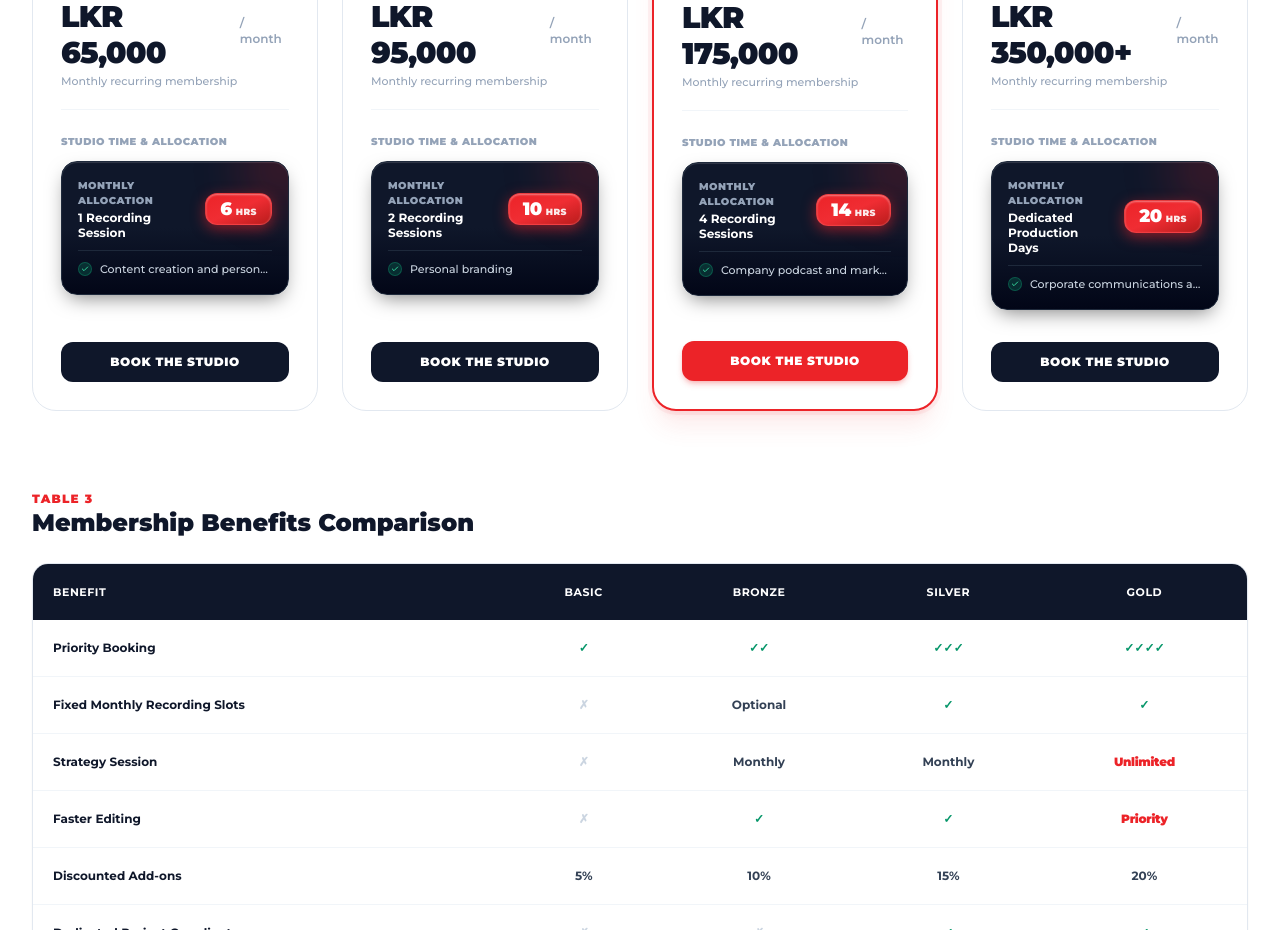
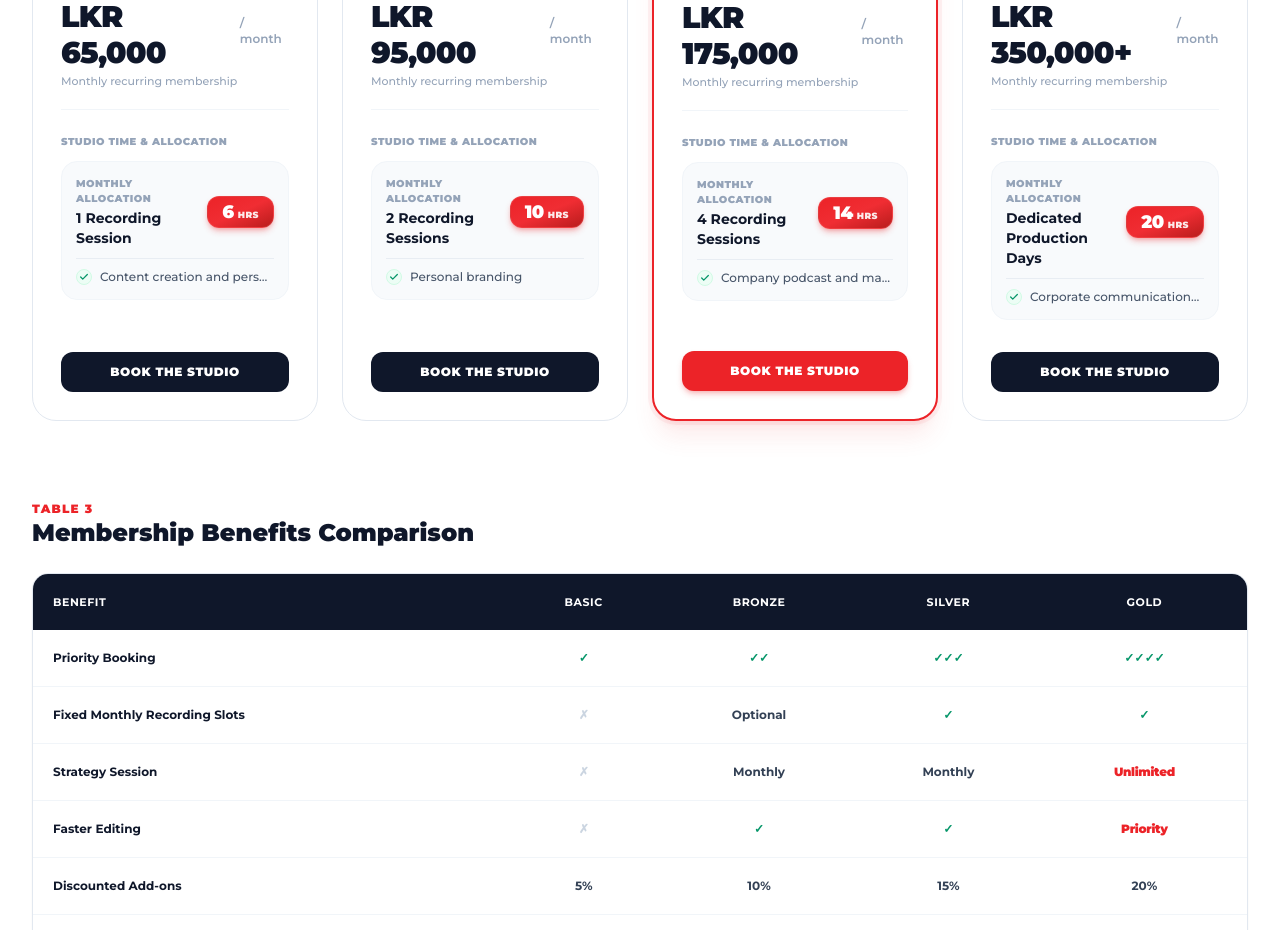
Before and after one commit to SanudaDe/mediawize, a Next.js app: page /pricing in a window 1280 px wide. Shown: the part 1480-2410 px from the top of the page. Built offline with nearby package versions, Linux system fonts and the light colour scheme.

Commit message:
padding edit

```diff
--- a/app/pricing/page.tsx
+++ b/app/pricing/page.tsx
@@ -253,37 +253,34 @@ export default function StudioPackagesPage() {
                       </span>
                     </div>
 
-                    {/* 3D Visual Studio Time & Allocation (NO CLOCK) */}
+                    {/* Studio Time & Allocation on clean light card style */}
                     <div className="space-y-3 mb-8">
                       <span className="text-[10px] font-black uppercase tracking-wider text-slate-400 block">
                         Studio Time & Allocation
                       </span>
 
-                      <div className="p-4 rounded-2xl bg-gradient-to-b from-slate-900 via-slate-900 to-slate-950 text-white border border-slate-800 shadow-[0_8px_20px_-6px_rgba(0,0,0,0.5),inset_0_1px_1px_rgba(255,255,255,0.15)] relative overflow-hidden">
-                        {/* 3D ambient glow */}
-                        <div className="absolute -top-8 -right-8 w-20 h-20 bg-brand-red/20 rounded-full blur-xl pointer-events-none" />
-
-                        <div className="relative z-10 flex items-center justify-between gap-3 mb-2.5">
+                      <div className="p-3.5 rounded-2xl bg-slate-50 border border-slate-100">
+                        <div className="flex items-center justify-between gap-3 mb-2.5">
                           <div>
                             <span className="text-[10px] font-black uppercase tracking-wider text-slate-400 block mb-0.5">
                               Monthly Allocation
                             </span>
-                            <span className="text-xs font-bold text-white block leading-tight">
+                            <span className="text-xs sm:text-sm font-bold text-slate-900 block leading-tight">
                               {sub.sessionCount}
                             </span>
                           </div>
 
                           {/* 3D Embossed Hours Tag */}
-                          <div className="shrink-0 px-3.5 py-1.5 rounded-xl bg-gradient-to-br from-brand-red via-[#f02d33] to-[#b91c1c] text-white shadow-[0_4px_14px_rgba(236,35,40,0.55),inset_0_1px_2px_rgba(255,255,255,0.4)] border border-red-400/30 flex items-baseline gap-1 text-center font-black">
+                          <div className="shrink-0 px-3.5 py-1.5 rounded-xl bg-gradient-to-br from-brand-red via-[#f02d33] to-[#b91c1c] text-white shadow-md shadow-brand-red/30 border border-red-400/30 flex items-baseline gap-1 text-center font-black">
                             <span className="text-lg leading-none tracking-tight">{sub.hoursBadge}</span>
                             <span className="text-[9px] uppercase tracking-wider opacity-90 font-black">HRS</span>
                           </div>
                         </div>
 
                         {sub.idealUseCase && (
-                          <div className="relative z-10 pt-2.5 border-t border-slate-800 flex items-center gap-2 text-[11px] text-slate-300 font-medium">
-                            <div className="w-3.5 h-3.5 rounded-full bg-emerald-500/20 text-emerald-400 flex items-center justify-center shrink-0 border border-emerald-500/30">
-                              <Check className="w-2 h-2 stroke-[3]" />
+                          <div className="pt-2.5 border-t border-slate-200/70 flex items-center gap-2 text-[11px] sm:text-xs text-slate-600 font-medium">
+                            <div className="w-4 h-4 rounded-full bg-emerald-50 text-emerald-600 flex items-center justify-center shrink-0 border border-emerald-100">
+                              <Check className="w-2.5 h-2.5 stroke-[3]" />
                             </div>
                             <span className="truncate">{sub.idealUseCase}</span>
                           </div>
--- a/components/ui/PricingTable.tsx
+++ b/components/ui/PricingTable.tsx
@@ -251,37 +251,34 @@ export const PricingTable: React.FC<PricingTableProps> = ({
                         </span>
                       </div>
 
-                      {/* 3D Visual Studio Time & Allocation (NO CLOCK) */}
+                      {/* Studio Time & Allocation on clean light card style */}
                       <div className="space-y-3 mb-8">
                         <span className="text-[10px] font-black uppercase tracking-wider text-slate-400 block">
                           Studio Time & Allocation
                         </span>
 
-                        <div className="p-4 rounded-2xl bg-gradient-to-b from-slate-900 via-slate-900 to-slate-950 text-white border border-slate-800 shadow-[0_8px_20px_-6px_rgba(0,0,0,0.5),inset_0_1px_1px_rgba(255,255,255,0.15)] relative overflow-hidden">
-                          {/* 3D ambient glow */}
-                          <div className="absolute -top-8 -right-8 w-20 h-20 bg-brand-red/20 rounded-full blur-xl pointer-events-none" />
-
-                          <div className="relative z-10 flex items-center justify-between gap-3 mb-2.5">
+                        <div className="p-3.5 rounded-2xl bg-slate-50 border border-slate-100">
+                          <div className="flex items-center justify-between gap-3 mb-2.5">
                             <div>
                               <span className="text-[10px] font-black uppercase tracking-wider text-slate-400 block mb-0.5">
                                 Monthly Allocation
                               </span>
-                              <span className="text-xs font-bold text-white block leading-tight">
+                              <span className="text-xs sm:text-sm font-bold text-slate-900 block leading-tight">
                                 {sub.sessionCount}
                               </span>
                             </div>
 
                             {/* 3D Embossed Hours Tag */}
-                            <div className="shrink-0 px-3.5 py-1.5 rounded-xl bg-gradient-to-br from-brand-red via-[#f02d33] to-[#b91c1c] text-white shadow-[0_4px_14px_rgba(236,35,40,0.55),inset_0_1px_2px_rgba(255,255,255,0.4)] border border-red-400/30 flex items-baseline gap-1 text-center font-black">
+                            <div className="shrink-0 px-3.5 py-1.5 rounded-xl bg-gradient-to-br from-brand-red via-[#f02d33] to-[#b91c1c] text-white shadow-md shadow-brand-red/30 border border-red-400/30 flex items-baseline gap-1 text-center font-black">
                               <span className="text-lg leading-none tracking-tight">{sub.hoursBadge}</span>
                               <span className="text-[9px] uppercase tracking-wider opacity-90 font-black">HRS</span>
                             </div>
                           </div>
 
                           {sub.idealUseCase && (
-                            <div className="relative z-10 pt-2.5 border-t border-slate-800 flex items-center gap-2 text-[11px] text-slate-300 font-medium">
-                              <div className="w-3.5 h-3.5 rounded-full bg-emerald-500/20 text-emerald-400 flex items-center justify-center shrink-0 border border-emerald-500/30">
-                                <Check className="w-2 h-2 stroke-[3]" />
+                            <div className="pt-2.5 border-t border-slate-200/70 flex items-center gap-2 text-[11px] sm:text-xs text-slate-600 font-medium">
+                              <div className="w-4 h-4 rounded-full bg-emerald-50 text-emerald-600 flex items-center justify-center shrink-0 border border-emerald-100">
+                                <Check className="w-2.5 h-2.5 stroke-[3]" />
                               </div>
                               <span className="truncate">{sub.idealUseCase}</span>
                             </div>
```
